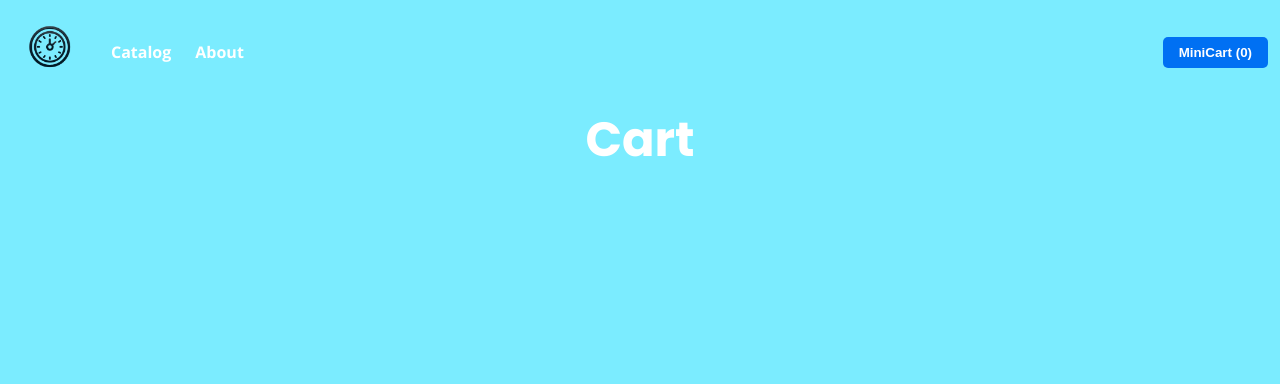
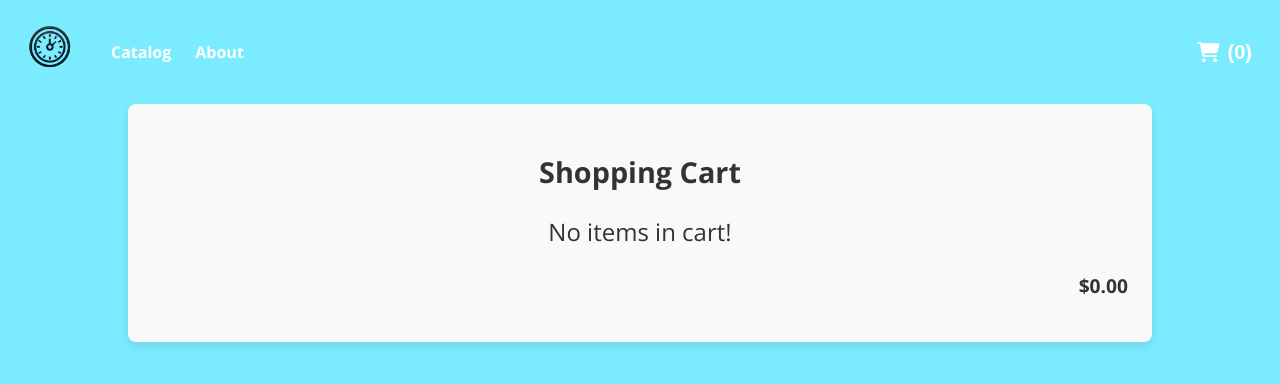
Before and after one commit to VladyslavZahorodnii/product_and_cart, a Next.js app: page /cart in a window 1280 px wide. Shown: the top 384 px of the page. Built offline with nearby package versions, Linux system fonts and the light colour scheme.

Commit message:
added styles for cart page

```diff
--- a/app/cart/page.jsx
+++ b/app/cart/page.jsx
@@ -1,7 +1,57 @@
+'use client';
+
+import { useContext } from "react";
+import {FontAwesomeIcon} from "@fortawesome/react-fontawesome";
+import {faTrash} from "@fortawesome/free-solid-svg-icons";
+import { CartContext} from "@/store/shopping-cart-context";
+import styles from './page.module.css';
+
+
 export default function CartPage() {
+    const { items, onUpdateCartItemQuantity, removeItemFromCart } = useContext(CartContext);
+    const totalPrice = items.reduce((acc, item) => acc + item.price * item.quantity, 0);
+    const formattedTotalPrice = `$${totalPrice.toFixed(2)}`;
+
     return (
         <main>
-            <h1>Cart</h1>
+            <div className={styles.cart}>
+                <h2>Shopping Cart</h2>
+                {items.length === 0 && <p>No items in cart!</p>}
+                {items.length > 0 && (
+                    <ul>
+                        {items.map((item) => (
+                            <li key={item.id} className={styles.cartItem}>
+                                <div className={styles.itemImage}>
+                                    <img src={item.image} alt={item.name} className={styles.productImage}/>
+                                </div>
+                                <div className={styles.itemName}>
+                                    <span>{item.name}</span>
+                                </div>
+                                <div className={styles.cartItemActions}>
+                                    <button onClick={() => onUpdateCartItemQuantity(item.id, -1)}>
+                                        -
+                                    </button>
+                                    <span>{item.quantity}</span>
+                                    <button onClick={() => onUpdateCartItemQuantity(item.id, 1)}>
+                                        +
+                                    </button>
+                                </div>
+                                <div className={styles.itemPrice}>
+                                    <span>${item.price}</span>
+                                </div>
+                                <div className={styles.removeButton}>
+                                    <button onClick={() => removeItemFromCart(item.id)}>
+                                        <FontAwesomeIcon icon={faTrash}/>
+                                    </button>
+                                </div>
+                            </li>
+                        ))}
+                    </ul>
+                )}
+                <p className={styles.cartTotal}>
+                    <strong>{formattedTotalPrice}</strong>
+                </p>
+            </div>
         </main>
     );
 }
--- /dev/null
+++ b/app/cart/page.module.css
@@ -0,0 +1,98 @@
+.cart {
+    max-width: 80%;
+    margin: 0 auto;
+    padding: 1.5rem;
+    background-color: #f9f9f9;
+    border-radius: 8px;
+    box-shadow: 0 4px 8px rgba(0, 0, 0, 0.1);
+    color: #333;
+}
+
+.cart h2 {
+    font-size: 1.8rem;
+    font-weight: bold;
+    margin-bottom: 1rem;
+}
+
+.cart ul {
+    list-style: none;
+    padding: 0;
+    margin: 0;
+}
+
+.cartItem {
+    display: flex;
+    align-items: center;
+    padding: 1rem 0;
+    border-bottom: 1px solid #e0e0e0;
+}
+
+.itemImage,
+.itemName {
+    margin-right: 1rem;
+}
+
+.productImage {
+    width: 50px;
+    height: 50px;
+    border-radius: 4px;
+    object-fit: cover;
+}
+
+.cartItem div {
+    display: flex;
+    align-items: center;
+    gap: 0.5rem;
+}
+
+.cartItem span {
+    font-size: 1rem;
+    font-weight: 500;
+}
+
+.cartItemActions {
+    display: flex;
+    align-items: center;
+    gap: 0.5rem;
+    margin-left: auto;
+}
+
+.itemPrice {
+    margin-right: 2rem;
+    margin-left: 2rem;
+}
+
+.cartItemActions button {
+    padding: 0.25rem 0.5rem;
+    border: 1px solid #ddd;
+    background-color: #f0f0f0;
+    font-size: 1rem;
+    cursor: pointer;
+    transition: background-color 0.3s;
+    border-radius: 4px;
+}
+
+.cartItemActions button:hover {
+    background-color: #e0e0e0;
+}
+
+.removeButton button {
+    background: none;
+    border: none;
+    color: #d9534f;
+    font-size: 1.2rem;
+    cursor: pointer;
+    transition: color 0.3s;
+}
+
+.removeButton button:hover {
+    color: #c9302c;
+}
+
+.cartTotal {
+    font-size: 1.2rem;
+    font-weight: bold;
+    text-align: right;
+    margin-top: 1.5rem;
+    color: #333;
+}
--- a/app/page.jsx
+++ b/app/page.jsx
@@ -1,9 +1,13 @@
+import Link from "next/link";
+import styles from './page.module.css';
+
 export default function Home() {
   return (
       <>
           <main>
               <h1>Please navigate to the Catalog page</h1>
-              <p>There, you'll find the perfect watches tailored just for you.</p>
+              <p>There, you will find the perfect watches tailored just for you.</p>
+              <Link className={styles.link} href="/catalog">Start shopping</Link>
           </main>
       </>
   );
--- /dev/null
+++ b/app/page.module.css
@@ -0,0 +1,8 @@
+.link {
+  color:#fff;
+  font-size: 2rem;
+}
+
+.link:hover {
+  color: #FFF89A;
+}
--- a/components/CartModal/CartModal.jsx
+++ b/components/CartModal/CartModal.jsx
@@ -5,8 +5,9 @@ import { FontAwesomeIcon } from '@fortawesome/react-fontawesome';
 import { faTrash } from '@fortawesome/free-solid-svg-icons';
 import { CartContext} from "@/store/shopping-cart-context";
 import styles from "./CartModal.module.css";
+import Link from "next/link";
 
-export default function CartModal({onClickCheckout}) {
+export default function CartModal({ onClickCart }) {
     const { items, onUpdateCartItemQuantity, removeItemFromCart } = useContext(CartContext);
     const totalPrice = items.reduce((acc, item) => acc + item.price * item.quantity, 0);
     const formattedTotalPrice = `$${totalPrice.toFixed(2)}`;
@@ -51,7 +52,9 @@ export default function CartModal({onClickCheckout}) {
                     <button className={styles.textButton}>Close</button>
                 </form>
                 {items.length > 0 &&
-                    <button className={styles.button} onClick={onClickCheckout}>Shopping Cart</button>}
+                    <button className={styles.button} onClick={onClickCart}>
+                        <Link href="/cart">Shopping cart</Link>
+                    </button>}
             </div>
         </div>
     )
--- a/components/CartModal/CartModal.module.css
+++ b/components/CartModal/CartModal.module.css
@@ -63,7 +63,7 @@
 }
 
 .button {
-    padding: 0.5rem 1rem;
+    padding: 0;
     border: none;
     background-color: #0070f3;
     color: #fff;
@@ -71,6 +71,13 @@
     border-radius: 4px;
     cursor: pointer;
     transition: background-color 0.3s;
+}
+
+.button a {
+    display: inline-block;
+    padding: 0.5rem 1rem;
+    text-decoration: none;
+    color: #fff;
 }
 
 .button:hover {
@@ -98,5 +105,9 @@
     background: none;
     border: none;
     cursor: pointer;
-    color: #0070f3;
+    color: #d9534f;
 }
+
+.removeButton button:hover {
+    color: #c9302c;
+}
--- a/components/Navigation/Navigation.jsx
+++ b/components/Navigation/Navigation.jsx
@@ -1,6 +1,8 @@
 'use client';
 
 import { useState, useContext } from "react";
+import { FontAwesomeIcon } from '@fortawesome/react-fontawesome';
+import {faShoppingCart} from '@fortawesome/free-solid-svg-icons';
 import Link from "next/link";
 import Modal from "components/Modal";
 import { CartContext} from "@/store/shopping-cart-context";
@@ -42,9 +44,11 @@ export default function Navigation() {
                     </Link>
                 </li>
             </ul>
-            <button className={styles.cartButton} onClick={handleCartOpen}>MiniCart ({cartQuantity})</button>
+            <button className={styles.cartButton} onClick={handleCartOpen}>
+                <FontAwesomeIcon icon={faShoppingCart} />({cartQuantity})
+            </button>
             <Modal open={modalCartIsOpen} onClose={handleCartClose}>
-                <CartModal />
+                <CartModal onClickCart={handleCartClose} />
             </Modal>
         </nav>
     );
--- a/components/Navigation/Navigation.module.css
+++ b/components/Navigation/Navigation.module.css
@@ -35,9 +35,9 @@
     gap: 8px;
     padding: 8px 16px;
     border: none;
-    border-radius: 5px;
-    background-color: #0070f3;
+    background: none;
     color: #fff;
+    font-size: 20px;
     font-weight: 700;
     cursor: pointer;
     transition: background-color 0.3s;
--- a/store/shopping-cart-context.jsx
+++ b/store/shopping-cart-context.jsx
@@ -29,6 +29,7 @@ function shoppingCartReducer(state, action) {
                 id: action.payload.id,
                 name: product.name,
                 price: product.price,
+                image: product.image,
                 quantity: 1,
             });
         }
```
